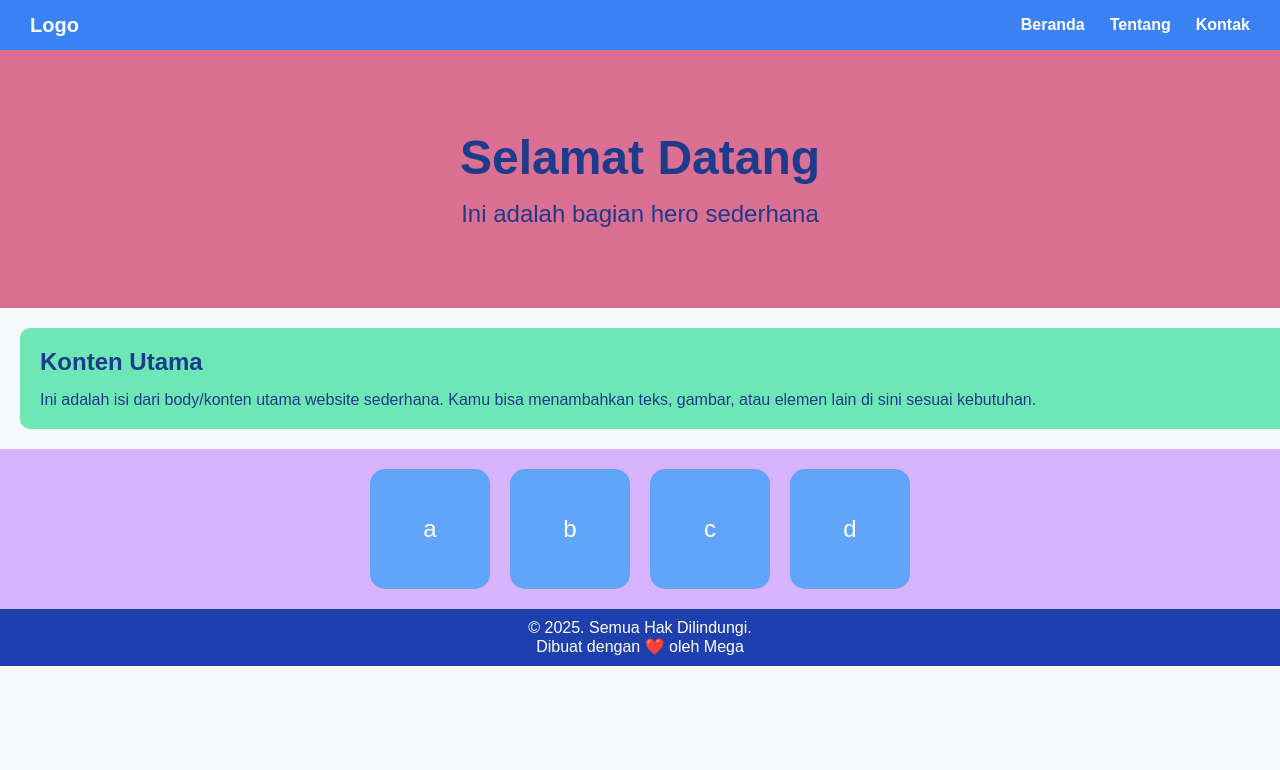
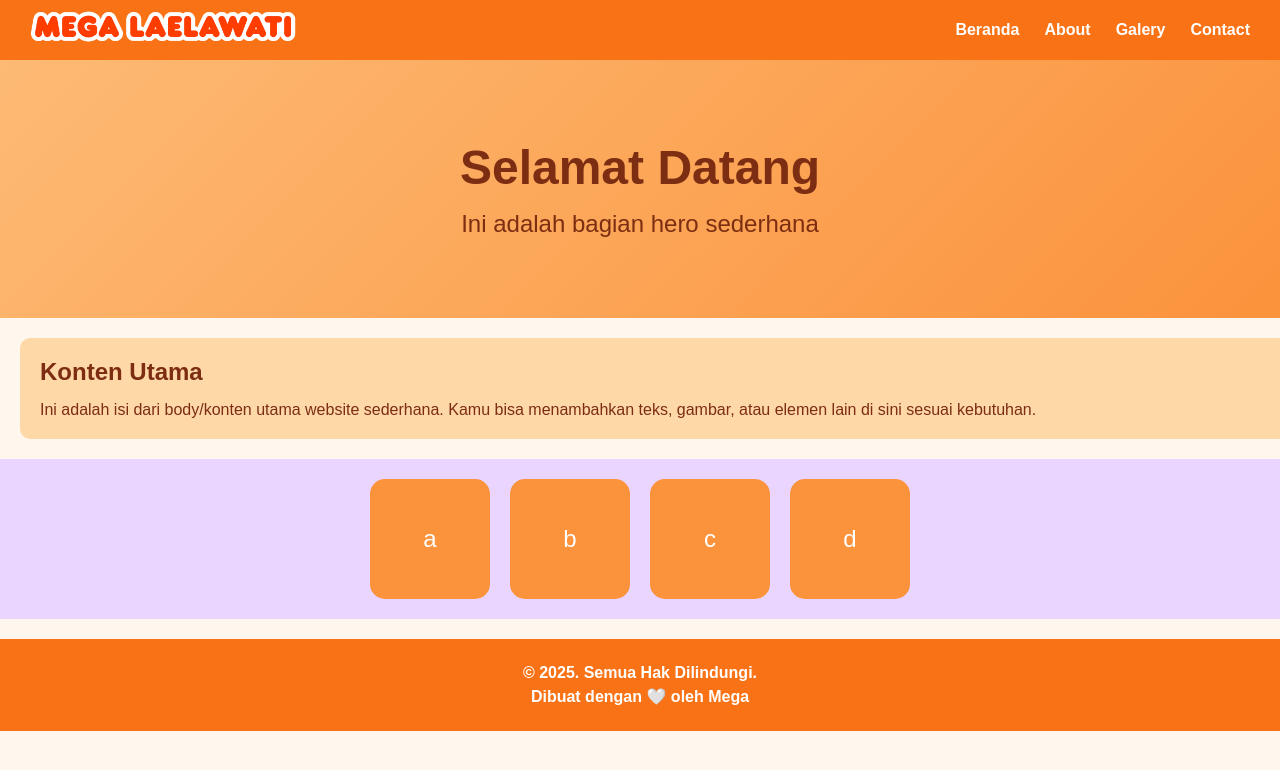
Before and after one commit to megaalaelawati-star/latihan-position, a plain HTML site: page index.html in a window 1280 px wide. Drawn offline with Linux system fonts and the light colour scheme.

Commit message:
Menambah fitur display

```diff
--- a/index.html
+++ b/index.html
@@ -13,12 +13,15 @@
     <div class="container">
         <!-- Navigasi -->
         <div class="box box1">
-            <h2 style="color:white;">Logo</h2>
+            <h2 style="color:white;">
+                <img src="Foto/logo.png" alt="Logo">
+            </h2>
             <nav>
                 <ul>
                     <li><a href="#">Beranda</a></li>
-                    <li><a href="#">Tentang</a></li>
-                    <li><a href="#">Kontak</a></li>
+                    <li><a href="#">About</a></li>
+                    <li><a href="#">Galery</a></li>
+                    <li><a href="#">Contact</a></li>
                 </ul>
             </nav>
         </div>
@@ -49,7 +52,7 @@
         <!-- Footer -->
         <footer>
             <p>&copy; 2025. Semua Hak Dilindungi.</p>
-            <p>Dibuat dengan ❤️ oleh Mega</p>
+            <p>Dibuat dengan 🤍 oleh Mega</p>
         </footer>
     </div>
 </body>
--- a/style.css
+++ b/style.css
@@ -6,7 +6,7 @@
 
 body {
     font-family: Arial, sans-serif;
-    background: #f8f9fa;
+    background: #fff7ed;
     color: #333;
 }
 
@@ -26,16 +26,14 @@ body {
 
 /* Navigasi */
 .box1 {
-    background: #3B82F6;
-    height: 50px;
+    background: #F97316;
+    height: 60px;
     justify-content: space-between;
     padding: 0 30px;
-    box-shadow: 0 3px 6px rgba(0, 0, 0, 0.1);
 }
 
-.box1 h2 {
-    font-size: 20px;
-    color: white;
+.box1 h2 img {
+    height: 40px;
 }
 
 .box1 nav ul {
@@ -52,15 +50,15 @@ body {
 }
 
 .box1 nav ul li a:hover {
-    color: palevioletred;
+    color: #FFD700;
 }
 
 /* Hero */
 .box2 {
-    background: palevioletred;
+    background: linear-gradient(135deg, #FDBA74, #FB923C);
     flex-direction: column;
     font-size: 24px;
-    color: #1E3A8A;
+    color: #7C2D12;
     text-align: center;
     padding: 80px 20px;
 }
@@ -72,10 +70,10 @@ body {
 
 /* Konten Utama */
 .box3 {
-    background: #6EE7B7;
+    background: #FFD8A8;
     flex-direction: column;
     align-items: flex-start;
-    color: #1E3A8A;
+    color: #7C2D12;
     border-radius: 10px;
     margin: 20px;
     padding: 20px;
@@ -87,7 +85,7 @@ body {
 
 /* Flexbox Section */
 .box4 {
-    background: #D8B4FE;
+    background: #E9D5FF;
     display: flex;
     justify-content: center;
     gap: 20px;
@@ -98,23 +96,31 @@ body {
 .item {
     width: 120px;
     height: 120px;
-    background: #60A5FA;
+    background: #FB923C;
     color: white;
     font-size: 24px;
     display: flex;
     justify-content: center;
     align-items: center;
     border-radius: 15px;
+    transition: transform 0.3s, background 0.3s;
 }
 
 .item:hover {
-    background: #2563EB;
+    transform: scale(1.1);
+    background: #EA580C;
 }
 
 /* Footer */
 footer {
-    background: #1E40AF;
+    background: #F97316;
     color: white;
     text-align: center;
-    padding: 10px
+    padding: 20px;
+    margin-top: 20px;
+    font-weight: bold;
 }
+
+footer p {
+    margin: 5px 0;
+}
```
Also changed, not shown: Foto/logo.png (added).
